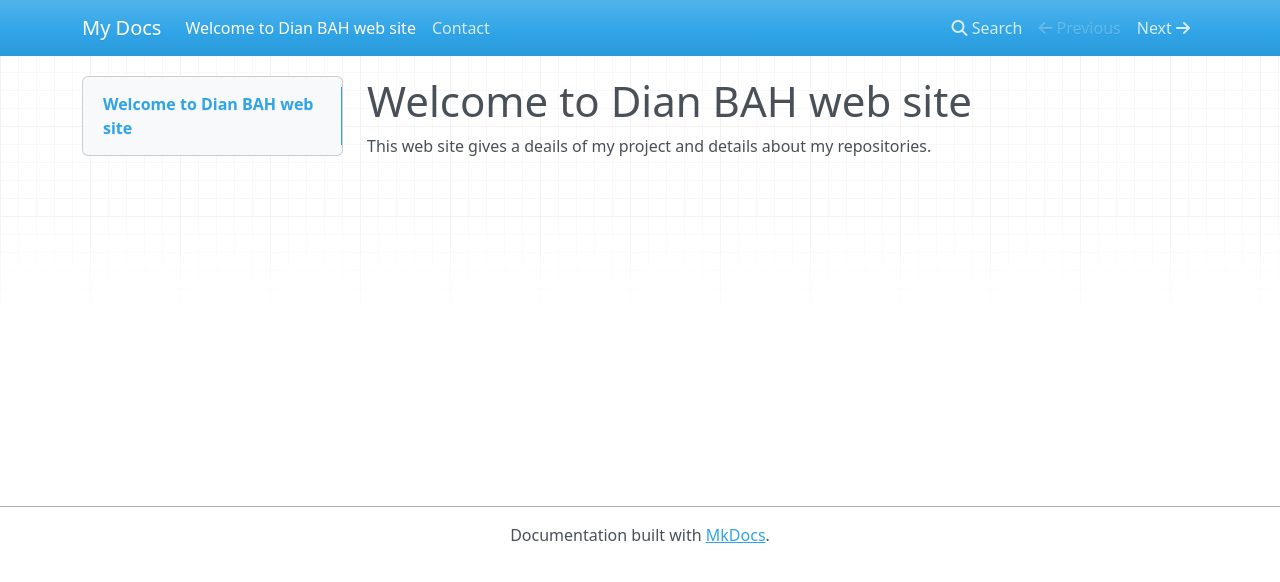
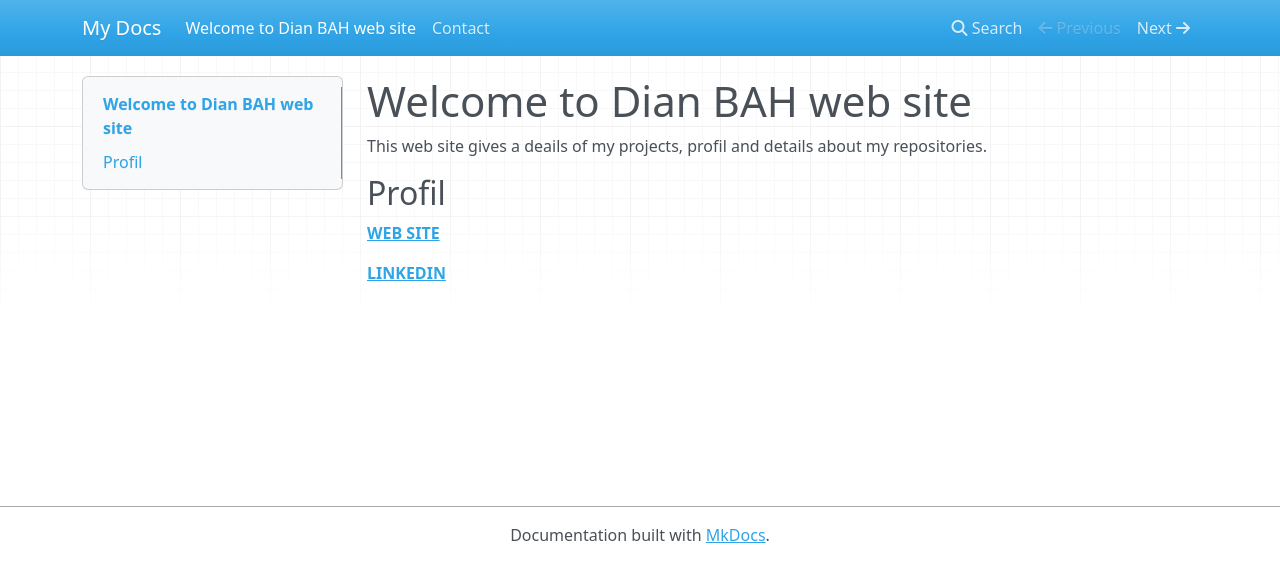
Before and after one commit to Xdarii/Xdarii.github.io, an MkDocs documentation site: the page built from docs/index.md, in a window 1280 px wide. Shown: the top 582 px of the page. Built offline with MkDocs 1.6.1, drawn with Linux system fonts in a browser that asks for light colours; nearby versions of some CDN libraries.

Commit message:
Update index.md

```diff
--- a/docs/index.md
+++ b/docs/index.md
@@ -1,3 +1,10 @@
 # Welcome to Dian  BAH web site
 
-This web site gives a deails of my project and details about my repositories.
+This web site gives a deails of my projects, profil and details about my repositories.
+
+
+## Profil
+[**WEB SITE**]([https://github.com/user/repo/blob/branch/other_file.md](https://sites.google.com/view/dianbah))
+
+[**LINKEDIN**]([[https://github.com/user/repo/blob/branch/other_file.md](https://sites.google.com/view/dianbah)](https://www.linkedin.com/in/mamadou-dian-bah-phd-31728935/
+))
```
